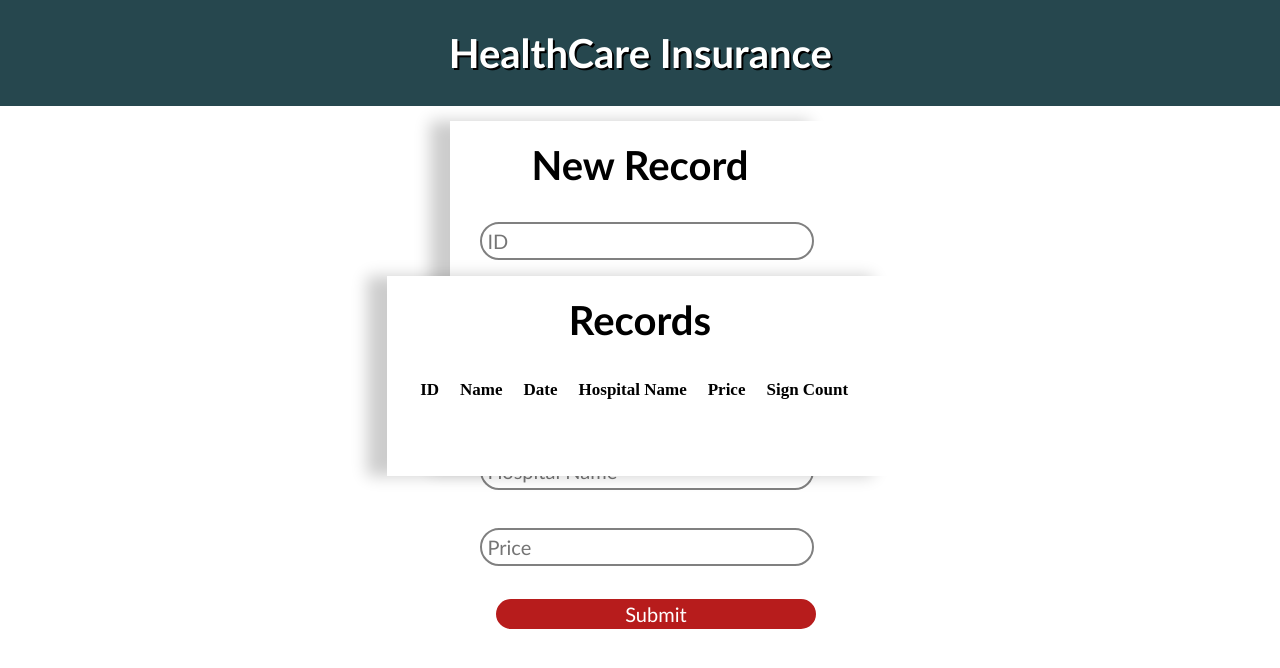
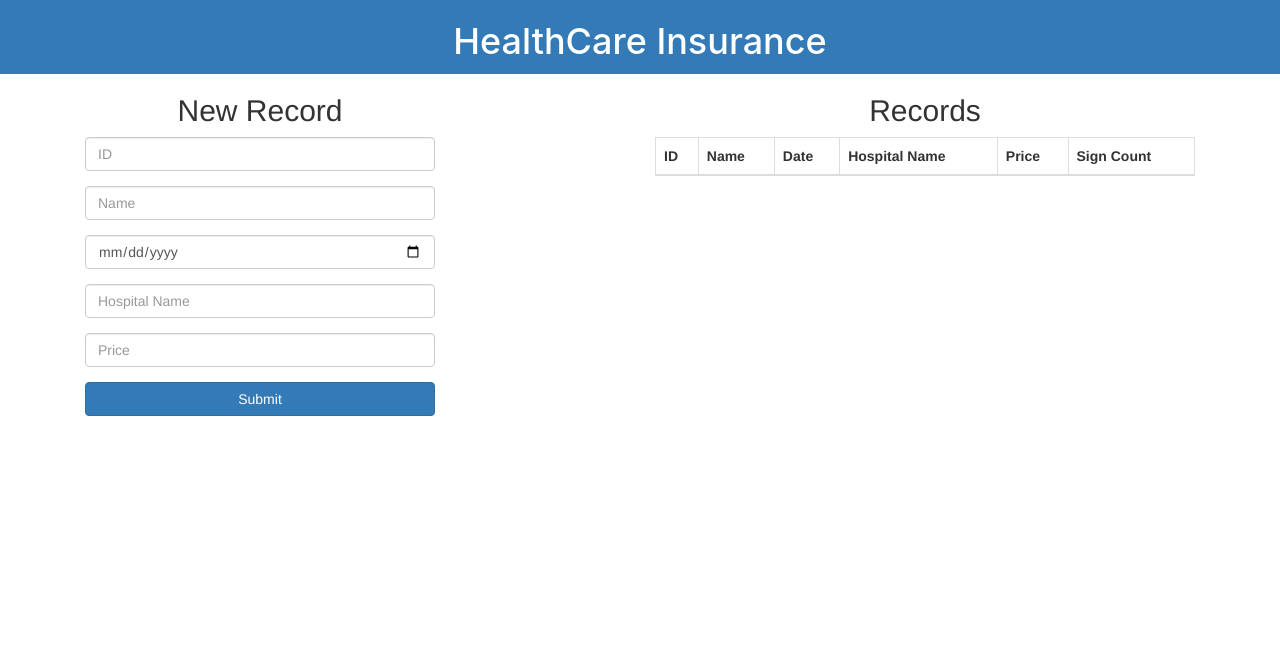
Before and after one commit to Rishabh42/HealthCare-Insurance-Ethereum, a React app in the folder Web-pages/: page /patient in a window 1280 px wide. Built offline with nearby package versions, Linux system fonts and the light colour scheme.

Commit message:
new pages with bootstrap

```diff
--- a/Web-pages/public/index.html
+++ b/Web-pages/public/index.html
@@ -5,6 +5,8 @@
     <link rel="shortcut icon" href="%PUBLIC_URL%/favicon.ico">
     <meta name="viewport" content="width=device-width, initial-scale=1, shrink-to-fit=no">
     <link rel="manifest" href="%PUBLIC_URL%/manifest.json">
+    <link rel="stylesheet" href="https://maxcdn.bootstrapcdn.com/bootstrap/3.3.7/css/bootstrap.min.css" integrity="sha384-BVYiiSIFeK1dGmJRAkycuHAHRg32OmUcww7on3RYdg4Va+PmSTsz/K68vbdEjh4u" crossorigin="anonymous">
+
     <title>React App</title>
   </head>
   <body>
--- a/Web-pages/src/hadmin.css
+++ /dev/null
@@ -1,75 +0,0 @@
-div{
-  display: inline;
-}
-h1{
-  color: white;
-  font-size: 40px;
-  text-align: center;
-  font-family: calibri;
-  text-shadow: 2px 2px black;
-}
-header{
-  background-color: #26474e;
-padding: 2px;
-color: white;
-font-size: 40px;
-margin-top: -8px;
-width: 101%;
-margin-left: -8px;
-}
-.tbl{
-  position:relative;
-  width: 40%;
-  top:-180px;
-  padding: 30px;
-  height: 200px;
-  float: left;
-  box-sizing: border-box;
-  background-color: #fff;
-  box-shadow: -20px 0 15px rgba(0,0,0,0.2);
-  margin-left: 55%;
-}
-th{
-  font-size: 17px;
-}
-h4{
-  font-family: calibri;
-  font-size: 30px;
-  margin-left: 1%;
-}
-h2{
-  font-family: calibri;
-  margin-top: -10px;
-  text-align: center;
-  font-size: 40px;
-}
-input{
-  font-family: calibri;
-  font-size: 20px;
-  display: block;
-  border-radius: 25px;
-  padding: 5px;
-  width: 25%;
-  border: 2px solid grey;
-}
-button{
-  font-family: calibri;
-  border-radius:32px;
-  margin-left: 5%;
-  margin-top: -10%;
-  font-size: 20px;
-  margin-top:15px;
-  width: 15%;
-  color: white;
-  background:  #B71C1C;
-  border: 2px solid  #B71C1C;
-  transition: 0.5s;
-  cursor: pointer;
-}
-h3{
-  margin-top: -0.7%;
-  font-size: 40px;
-  font-family: calibri;
-  text-align: center;
-  color: #B71C1C;
-}
--- a/Web-pages/src/hadmin.js
+++ b/Web-pages/src/hadmin.js
@@ -1,29 +1,40 @@
 import React from 'react';
-import './ladmin.css';
+//import './ladmin.css';
 
  export default class Hadmin extends React.Component{
    render(){
      return(
-       <div>
-          <h3>Lab Admin</h3>
-         <div>
-          <h4>Approve Medical Record</h4>
-          <input type="Number" placeholder="Input"></input><br />
-          <button className="sub">Approve</button><br />
+
+      <div className="container container-fluid login-conatiner">
+      <div className="col-md-4">
+      <h3 className="text-center">Hospital Admin</h3>
+      <div className="login-form">
+         <h4 className="text-center">Approve Medical Record</h4>
+         <div className="form-group">
+          <input type="Number" className="form-control" placeholder="Input"></input><br />
+          </div>
+          <div className="form-group">
+          <button className="btn btn-primary btn-block">Approve</button>
+          </div>
          </div>
-         <div className="tbl">
-           <h2>Records</h2>
-          <table>
+         </div>
+         <div className="col-md-6 col-md-offset-2">
+         <div className="c-list">
+         <h2 className="text-center">Records</h2>
+           <table class="table table-bordered table-striped">
+           <thead>
              <tr>
-                <th>ID &nbsp;&nbsp;&nbsp;</th>
-                <th>Name &nbsp;&nbsp;&nbsp;</th>
-                <th>Date &nbsp;&nbsp;&nbsp;</th>
-                <th>Hospital Name &nbsp;&nbsp;&nbsp;</th>
-                <th>Price &nbsp;&nbsp;&nbsp;</th>
+                <th>ID</th>
+                <th>Name</th>
+                <th>Date</th>
+                <th>Hospital Name</th>
+                <th>Price</th>
                 <th>Sign Count</th>
              </tr>
+             </thead>
           </table>
          </div>
+       </div>
        </div>
      );
    }
--- a/Web-pages/src/index.css
+++ b/Web-pages/src/index.css
@@ -1,4 +1,4 @@
-h1{
+/* h1{
   color: white;
   font-size: 40px;
   text-align: center;
@@ -66,3 +66,22 @@ button{
   transition: 0.5s;
   cursor: pointer;
 }
+ */
+.App {
+  text-align: center;
+  /*background: rgba(204, 204, 204, 0.5);*/
+}
+
+
+.App-header {
+  background-color: #337ab7;
+  padding: 2px;
+  font-family: -apple-system, BlinkMacSystemFont, 'Segoe UI', Roboto, Oxygen, Ubuntu, Cantarell, 'Open Sans', 'Helvetica Neue', sans-serif;
+  color: white;
+  font-size: 20px;
+  margin: 0px;
+}
+
+.App-title {
+  font-size: 1.8em;
+}
--- a/Web-pages/src/index.js
+++ b/Web-pages/src/index.js
@@ -1,19 +1,17 @@
 import React from 'react';
 import ReactDOM from 'react-dom';
 import { BrowserRouter as Router, Route, Link,Redirect } from "react-router-dom";
-
 import Patient from './patient'
 import Hadmin from './hadmin'
 import Labadmin from './ladmin'
 import Insurance from './insurance'
-
 import './index.css';
 const FullApp = () => (
   <Router>
     <div>
-      <header>
-        <h1>HealthCare Insurance</h1>
-      </header>
+    <header className="App-header">
+          <h1 className="App-title text-center">HealthCare Insurance</h1>
+        </header>
       <Route exact path="/" component={App} />
       <Route path="/patient" component={Patient} />
       <Route path="/hadmin" component={Hadmin} />
@@ -34,24 +32,39 @@ class App extends React.Component {
   }
   render() {
     return (
-      <div>
-{this.state.login ? this.state.user === "" ? this.state.password === "patient"? <Redirect to="/patient" /> :
+      <div className="container container-fluid login-conatiner">
+      {this.state.login ? this.state.user === "" ? this.state.password === "patient"? <Redirect to="/patient" /> :
 this.state.password === "hadmin" ?<Redirect to="/hadmin" /> :
 this.state.password === "labadmin"? <Redirect to="/labadmin" />:
 this.state.password === "insurance"? <Redirect to="/insurance" />:null:null:null}
-        <div className="login">
-          <h2>Login</h2>
-          <select id="selection">
+<div style={{
+                    maxWidth: '300px',
+                    margin: '0 auto' }}>
+                    <div className="login-form">
+                        <form method="post">
+                        <h2 className="text-center">Log in</h2>
+
+  <div className="form-group">
+
+          <select id="selection"  className="form-control">
             <option selected>Select Mode..</option>
             <option>Patient</option>
             <option>Hospital Admin</option>
             <option>Lab Admin</option>
             <option>Insurance Company</option>
           </select>
+</div>
+<div className="form-group">
 
-          <input type="password" placeholder="Password" onChange={e => this.setState({password:e.target.value})}  ></input><br />
-          <button className="sub" onClick={()=> this.setState({login:true})} >Submit</button><br />
+          <input type="password"  className="form-control" placeholder="Password" onChange={e => this.setState({password:e.target.value})}  ></input></div>
+          <div className="form-group">
+
+          <button className="btn btn-primary btn-block" onClick={()=> this.setState({login:true})} >Submit</button></div>
+          <div className="clearfix">
+                            </div>
+                        </form>
         </div>
+      </div>
       </div>
     );
   }
--- a/Web-pages/src/insurance.css
+++ /dev/null
@@ -1,66 +0,0 @@
-h1{
-  color: white;
-  font-size: 40px;
-  text-align: center;
-  font-family: calibri;
-  text-shadow: 2px 2px black;
-}
-header{
-background-color: #26474e;
-padding: 2px;
-color: white;
-font-size: 40px;
-margin-top: -8px;
-width: 101%;
-margin-left: -8px;
-}
-.tbl{
-  position:relative;
-  width: 40%;
-  padding: 30px;
-  height: 200px;
-  float: left;
-  box-sizing: border-box;
-  background-color: #fff;
-  box-shadow: -20px 0 15px rgba(0,0,0,0.2);
-  margin-left: 30%;
-}
-th{
-  font-size: 17px;
-}
-h2{
-  font-family: calibri;
-  margin-top: -10px;
-  text-align: center;
-  font-size: 40px;
-}
-input{
-  font-family: calibri;
-  font-size: 20px;
-  display: block;
-  border-radius: 25px;
-  padding: 5px;
-  width: 25%;
-  border: 2px solid grey;
-}
-button{
-  font-family: calibri;
-  border-radius:32px;
-  margin-left: 5%;
-  margin-top: -10%;
-  font-size: 20px;
-  margin-top:15px;
-  width: 15%;
-  color: white;
-  background:  #B71C1C;
-  border: 2px solid  #B71C1C;
-  transition: 0.5s;
-  cursor: pointer;
-}
-h3{
-  margin-top: -0.4%;
-  font-size: 50px;
-  font-family: calibri;
-  text-align: center;
-  color: #B71C1C;
-}
--- a/Web-pages/src/insurance.js
+++ b/Web-pages/src/insurance.js
@@ -1,22 +1,26 @@
 import React from 'react';
-import './insurance.css';
+//import './insurance.css';
 
  export default class Insurance extends React.Component{
    render(){
      return(
-       <div>
-          <h3>Insurance Page</h3>
-         <div className="tbl">
-           <h2>Approved Records</h2>
-          <table>
+
+
+      <div className="col-md-12">
+      <h3  className="text-center">Insurance Page</h3>
+      <div className="c-list">
+      <h2 className="text-center">Approved Records</h2>
+        <table class="table table-bordered table-striped">
+        <thead>
              <tr>
-                <th>ID &nbsp;&nbsp;&nbsp;</th>
-                <th>Name &nbsp;&nbsp;&nbsp;</th>
-                <th>Date &nbsp;&nbsp;&nbsp;</th>
-                <th>Hospital Name &nbsp;&nbsp;&nbsp;</th>
-                <th>Price &nbsp;&nbsp;&nbsp;</th>
+                <th>ID</th>
+                <th>Name</th>
+                <th>Date</th>
+                <th>Hospital Name</th>
+                <th>Price</th>
                 <th>Sign Count</th>
              </tr>
+             </thead>
           </table>
          </div>
        </div>
--- a/Web-pages/src/ladmin.css
+++ /dev/null
@@ -1,66 +0,0 @@
-h1{
-  color: white;
-  font-size: 40px;
-  text-align: center;
-  font-family: calibri;
-  text-shadow: 2px 2px black;
-}
-header{
-background-color: #26474e;
-padding: 2px;
-color: white;
-font-size: 40px;
-margin-top: -8px;
-width: 101%;
-margin-left: -8px;
-}
-.tbl{
-  position:relative;
-  width: 40%;
-  padding: 30px;
-  height: 200px;
-  float: left;
-  box-sizing: border-box;
-  background-color: #fff;
-  box-shadow: -20px 0 15px rgba(0,0,0,0.2);
-  margin-left: 30%;
-}
-th{
-  font-size: 17px;
-}
-h2{
-  font-family: calibri;
-  margin-top: -10px;
-  text-align: center;
-  font-size: 40px;
-}
-input{
-  font-family: calibri;
-  font-size: 20px;
-  display: block;
-  border-radius: 25px;
-  padding: 5px;
-  width: 25%;
-  border: 2px solid grey;
-}
-button{
-  font-family: calibri;
-  border-radius:32px;
-  margin-left: 5%;
-  margin-top: -10%;
-  font-size: 20px;
-  margin-top:15px;
-  width: 15%;
-  color: white;
-  background:  #B71C1C;
-  border: 2px solid  #B71C1C;
-  transition: 0.5s;
-  cursor: pointer;
-}
-h3{
-  margin-top: -0.4%;
-  font-size: 50px;
-  font-family: calibri;
-  text-align: center;
-  color: #B71C1C;
-}
--- a/Web-pages/src/ladmin.js
+++ b/Web-pages/src/ladmin.js
@@ -1,28 +1,36 @@
 import React from 'react';
-import './ladmin.css';
+//import './ladmin.css';
 
  export default class Labadmin extends React.Component{
    render(){
      return(
-       <div>
-          <h3>Lab Admin</h3>
-         <div>
+      <div className="container container-fluid login-conatiner">
+       <div className="col-md-4">
+       <h3 className="text-center">Lab Admin</h3>
+       <div className="login-form">
           <h4>Approve Medical Record</h4>
-          <input type="Number" placeholder="Input"></input><br />
-          <button className="sub">Approve</button><br />
+          <div className="form-group">
+          <input type="Number" className="form-control" placeholder="Input"></input></div>
+          <div className="form-group">
+          <button className="btn btn-primary btn-block">Approve</button></div>
          </div>
-         <div className="tbl">
-           <h2>Records</h2>
-          <table>
+         </div>
+         <div className="col-md-6 col-md-offset-2">
+         <div className="c-list">
+         <h2 className="text-center">Records</h2>
+           <table class="table table-bordered table-striped">
+           <thead>
              <tr>
-                <th>ID &nbsp;&nbsp;&nbsp;</th>
-                <th>Name &nbsp;&nbsp;&nbsp;</th>
-                <th>Date &nbsp;&nbsp;&nbsp;</th>
-                <th>Hospital Name &nbsp;&nbsp;&nbsp;</th>
-                <th>Price &nbsp;&nbsp;&nbsp;</th>
+                <th>ID</th>
+                <th>Name</th>
+                <th>Date</th>
+                <th>Hospital Name</th>
+                <th>Price</th>
                 <th>Sign Count</th>
              </tr>
+             </thead>
           </table>
+         </div>
          </div>
        </div>
      );
--- a/Web-pages/src/patient.css
+++ /dev/null
@@ -1,75 +0,0 @@
-div{
-  display: inline;
-}
-h1{
-  color: white;
-  font-size: 40px;
-  text-align: center;
-  font-family: calibri;
-  text-shadow: 2px 2px black;
-}
-header{
-  background-color: #26474e;
-padding: 2px;
-color: white;
-font-size: 40px;
-margin-top: -8px;
-width: 101%;
-margin-left: -8px;
-}
-.tbl{
-  position:relative;
-  width: 40%;
-  top:-180px;
-  padding: 30px;
-  height: 200px;
-  float: left;
-  box-sizing: border-box;
-  background-color: #fff;
-  box-shadow: -20px 0 15px rgba(0,0,0,0.2);
-  margin-left: 55%;
-}
-th{
-  font-size: 17px;
-}
-h4{
-  font-family: calibri;
-  font-size: 30px;
-  margin-left: 1%;
-}
-h2{
-  font-family: calibri;
-  margin-top: -10px;
-  text-align: center;
-  font-size: 40px;
-}
-input{
-  font-family: calibri;
-  font-size: 20px;
-  display: block;
-  border-radius: 25px;
-  padding: 5px;
-  width: 25%;
-  border: 2px solid grey;
-}
-button{
-  font-family: calibri;
-  border-radius:32px;
-  margin-left: 5%;
-  margin-top: -10%;
-  font-size: 20px;
-  margin-top:15px;
-  width: 15%;
-  color: white;
-  background:  #B71C1C;
-  border: 2px solid  #B71C1C;
-  transition: 0.5s;
-  cursor: pointer;
-}
-h3{
-  margin-top: -0.7%;
-  font-size: 40px;
-  font-family: calibri;
-  text-align: center;
-  color: #B71C1C;
-}
--- a/Web-pages/src/patient.js
+++ b/Web-pages/src/patient.js
@@ -1,35 +1,58 @@
 import React from 'react';
 import ReactDOM from 'react-dom';
-import './patient.css';
+
+// import './patient.css';
 
  export default class Patient extends React.Component{
    render(){
      return(
-       <div>
+      <div className="container container-fluid login-conatiner">
 
-         <div className="login">
-          <h2>New Record</h2>
-          <input type="text" placeholder="ID"></input><br />
-          <input type="text" placeholder="Name"></input><br />
-          <input type="Date" placeholder="Date"></input><br />
-          <input type="text" placeholder="Hospital Name"></input><br />
-          <input type="text" placeholder="Price"></input><br />
-          <button className="sub">Submit</button><br />
+       <div className="col-md-4">
+         <div className="login-form">
+         <form method="post" autoComplete="off">
+          <h2 className="text-center">New Record</h2>
+          <div className="form-group">
+          <input type="text" className="form-control" placeholder="ID"></input></div>
+          <div className="form-group">
+
+          <input type="text" className="form-control" placeholder="Name"></input></div>
+          <div className="form-group">
+
+          <input type="Date" className="form-control" placeholder="Date"></input></div>
+          <div className="form-group">
+
+          <input type="text" className="form-control" placeholder="Hospital Name"></input></div>
+          <div className="form-group">
+
+          <input type="text" className="form-control" placeholder="Price"></input></div>
+          <div className="form-group">
+          <button  className="btn btn-primary btn-block">Submit</button></div>
+          <div className="clearfix">
+          </div>
+          </form>
+
          </div>
-         <div className="tbl">
-           <h2>Records</h2>
-          <table>
+         </div>
+
+         <div className="col-md-6 col-md-offset-2">
+         <div className="c-list">
+         <h2 className="text-center">Records</h2>
+           <table class="table table-bordered table-striped">
+           <thead>
              <tr>
-                <th>ID &nbsp;&nbsp;&nbsp;</th>
-                <th>Name &nbsp;&nbsp;&nbsp;</th>
-                <th>Date &nbsp;&nbsp;&nbsp;</th>
-                <th>Hospital Name &nbsp;&nbsp;&nbsp;</th>
-                <th>Price &nbsp;&nbsp;&nbsp;</th>
+                <th>ID</th>
+                <th>Name</th>
+                <th>Date</th>
+                <th>Hospital Name</th>
+                <th>Price</th>
                 <th>Sign Count</th>
              </tr>
+            </thead>
           </table>
-         </div>
-       </div>
+</div>
+</div>
+</div>
      );
    }
  }
```
Also changed, not shown: Web-pages/public/favicon.ico (deleted), 2 other files.
